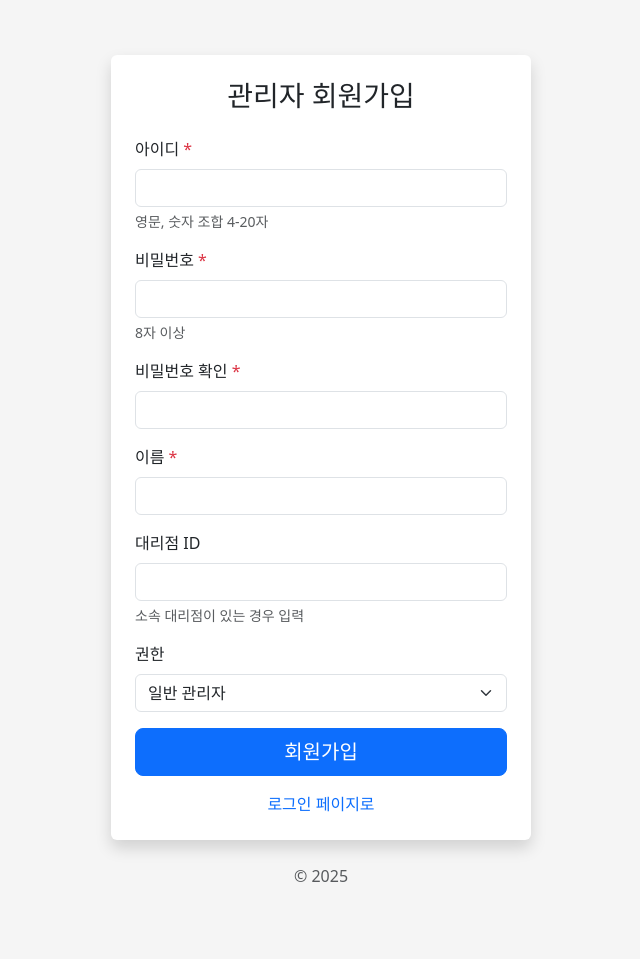
After one commit to Yoonseoktae/cypher, a CodeIgniter 4 app: the page made by app/Views/admin/register.php in a window 1280 px wide. The commit adds this page. Shown: the whole page, without its empty margins (319-959 px from the left). Run offline with PHP 8.4 and a stand-in for CodeIgniter, Linux system fonts and the light colour scheme; the template is opened without the code that fills it, so the values that code supplies are empty; some libraries are stand-ins or nearby versions.

Commit message:
대시보드 관리자 초기기능

```diff
--- a/app/Config/Routes.php
+++ b/app/Config/Routes.php
@@ -11,6 +11,7 @@ $routes->group('admin', ['namespace' => 'App\Controllers\Admin'], function($rout
     $routes->get('login', 'AdminController::loginForm');
     $routes->get('dashboard', 'DashboardController::index');
     $routes->get('users', 'UserController::index');
+    $routes->get('register', 'AdminController::registerForm');
 });
 
 // API
@@ -18,6 +19,9 @@ $routes->group('api/v1', ['namespace' => 'App\Controllers\Api'], function($route
 
     // 테스트
     $routes->match(['GET', 'POST'], 'hello', 'TestController::hello');
+
+    // 관리자
+    $routes->post('admin/register', 'AdminController::register');
 
     // 로그인
     $routes->post('admin/login', 'AdminController::login');
--- a/app/Views/admin/dashboard.php
+++ b/app/Views/admin/dashboard.php
@@ -11,7 +11,7 @@
         <div class="col-md-3">
             <div class="card text-white bg-primary">
                 <div class="card-body">
-                    <h5 class="card-title">총 기사 수</h5>
+                    <h5 class="card-title">총 회원 수</h5>
                     <h2 class="mb-0" id="totalDrivers">-</h2>
                 </div>
             </div>
@@ -19,7 +19,7 @@
         <div class="col-md-3">
             <div class="card text-white bg-success">
                 <div class="card-body">
-                    <h5 class="card-title">활성 기사</h5>
+                    <h5 class="card-title">활성 회원</h5>
                     <h2 class="mb-0" id="activeDrivers">-</h2>
                 </div>
             </div>
--- /dev/null
+++ b/app/Views/admin/register.php
@@ -0,0 +1,142 @@
+<!DOCTYPE html>
+<html lang="ko">
+<head>
+    <meta charset="UTF-8">
+    <meta name="viewport" content="width=device-width, initial-scale=1.0">
+    <title>회원가입 - Holic</title>
+    <link href="https://cdn.jsdelivr.net/npm/bootstrap@5.3.0/dist/css/bootstrap.min.css" rel="stylesheet">
+    <style>
+        body {
+            display: flex;
+            align-items: center;
+            padding-top: 40px;
+            padding-bottom: 40px;
+            background-color: #f5f5f5;
+            min-height: 100vh;
+        }
+        .form-register {
+            width: 100%;
+            max-width: 450px;
+            padding: 15px;
+            margin: auto;
+        }
+        .card {
+            border: none;
+            box-shadow: 0 0.5rem 1rem rgba(0, 0, 0, 0.15);
+        }
+    </style>
+</head>
+<body>
+    <main class="form-register">
+        <div class="card">
+            <div class="card-body p-4">
+                <h1 class="h3 mb-4 text-center">관리자 회원가입</h1>
+
+                <form id="registerForm">
+                    <div class="mb-3">
+                        <label for="username" class="form-label">아이디 <span class="text-danger">*</span></label>
+                        <input type="text" class="form-control" id="username" name="username" required>
+                        <div class="form-text">영문, 숫자 조합 4-20자</div>
+                    </div>
+
+                    <div class="mb-3">
+                        <label for="password" class="form-label">비밀번호 <span class="text-danger">*</span></label>
+                        <input type="password" class="form-control" id="password" name="password" required>
+                        <div class="form-text">8자 이상</div>
+                    </div>
+
+                    <div class="mb-3">
+                        <label for="password_confirm" class="form-label">비밀번호 확인 <span class="text-danger">*</span></label>
+                        <input type="password" class="form-control" id="password_confirm" name="password_confirm" required>
+                    </div>
+
+                    <div class="mb-3">
+                        <label for="name" class="form-label">이름 <span class="text-danger">*</span></label>
+                        <input type="text" class="form-control" id="name" name="name" required>
+                    </div>
+
+                    <div class="mb-3">
+                        <label for="agency_id" class="form-label">대리점 ID</label>
+                        <input type="number" class="form-control" id="agency_id" name="agency_id">
+                        <div class="form-text">소속 대리점이 있는 경우 입력</div>
+                    </div>
+
+                    <div class="mb-3">
+                        <label for="role" class="form-label">권한</label>
+                        <select class="form-select" id="role" name="role">
+                            <option value="10">일반 관리자</option>
+                            <option value="20">대리점 관리자</option>
+                            <option value="99">슈퍼 관리자</option>
+                        </select>
+                    </div>
+
+                    <button class="w-100 btn btn-lg btn-primary" type="submit">회원가입</button>
+
+                    <div class="text-center mt-3">
+                        <a href="/admin/login" class="text-decoration-none">로그인 페이지로</a>
+                    </div>
+                </form>
+            </div>
+        </div>
+
+        <p class="mt-4 mb-3 text-muted text-center">&copy; 2025</p>
+    </main>
+
+    <script src="https://code.jquery.com/jquery-3.7.1.min.js"></script>
+    <script>
+        const API_BASE_URL = '<?= base_url('api/v1') ?>';
+
+        $('#registerForm').on('submit', function(e) {
+            e.preventDefault();
+
+            const username = $('#username').val();
+            const password = $('#password').val();
+            const password_confirm = $('#password_confirm').val();
+            const name = $('#name').val();
+            const agency_id = $('#agency_id').val();
+            const role = $('#role').val();
+
+            // 클라이언트 측 유효성 검사
+            if (username.length < 4 || username.length > 20) {
+                alert('아이디는 4-20자로 입력하세요.');
+                return;
+            }
+
+            if (password.length < 8) {
+                alert('비밀번호는 8자 이상 입력하세요.');
+                return;
+            }
+
+            if (password !== password_confirm) {
+                alert('비밀번호가 일치하지 않습니다.');
+                return;
+            }
+
+            // API 호출
+            $.ajax({
+                url: API_BASE_URL + '/admin/register',
+                method: 'POST',
+                contentType: 'application/json',
+                data: JSON.stringify({
+                    username: username,
+                    password: password,
+                    password_confirm: password_confirm,
+                    name: name,
+                    agency_id: agency_id || null,
+                    role: role
+                }),
+                success: function(response) {
+                    if (response.status === 'success') {
+                        alert('회원가입이 완료되었습니다!');
+                        location.href = '/admin/login';
+                    }
+                },
+                error: function(xhr) {
+                    const message = xhr.responseJSON?.message || '회원가입 실패';
+                    alert(message);
+                }
+            });
+        });
+    </script>
+</body>
+</html>
--- a/app/Views/layouts/header.php
+++ b/app/Views/layouts/header.php
@@ -3,7 +3,7 @@
 <head>
     <meta charset="UTF-8">
     <meta name="viewport" content="width=device-width, initial-scale=1.0">
-    <title><?= $title ?? '택시 관리 시스템' ?></title>
+    <title><?= $title ?? 'Holic' ?></title>
 
     <!-- Bootstrap 5 CSS -->
     <link href="https://cdn.jsdelivr.net/npm/bootstrap@5.3.0/dist/css/bootstrap.min.css" rel="stylesheet">
@@ -62,7 +62,7 @@
 <body>
     <!-- 상단 네비게이션 -->
     <nav class="navbar navbar-dark sticky-top bg-dark flex-md-nowrap p-0 shadow">
-        <a class="navbar-brand col-md-3 col-lg-2 me-0 px-3" href="/">택시 관리 시스템</a>
+        <a class="navbar-brand col-md-3 col-lg-2 me-0 px-3" href="/">Holic</a>
         <button class="navbar-toggler position-absolute d-md-none collapsed" type="button" data-bs-toggle="collapse" data-bs-target="#sidebarMenu">
             <span class="navbar-toggler-icon"></span>
         </button>
```
Also changed, not shown: app/Controllers/Admin/AdminController.php (+8 -0 lines), app/Controllers/Api/AdminController.php (+41 -0 lines).
